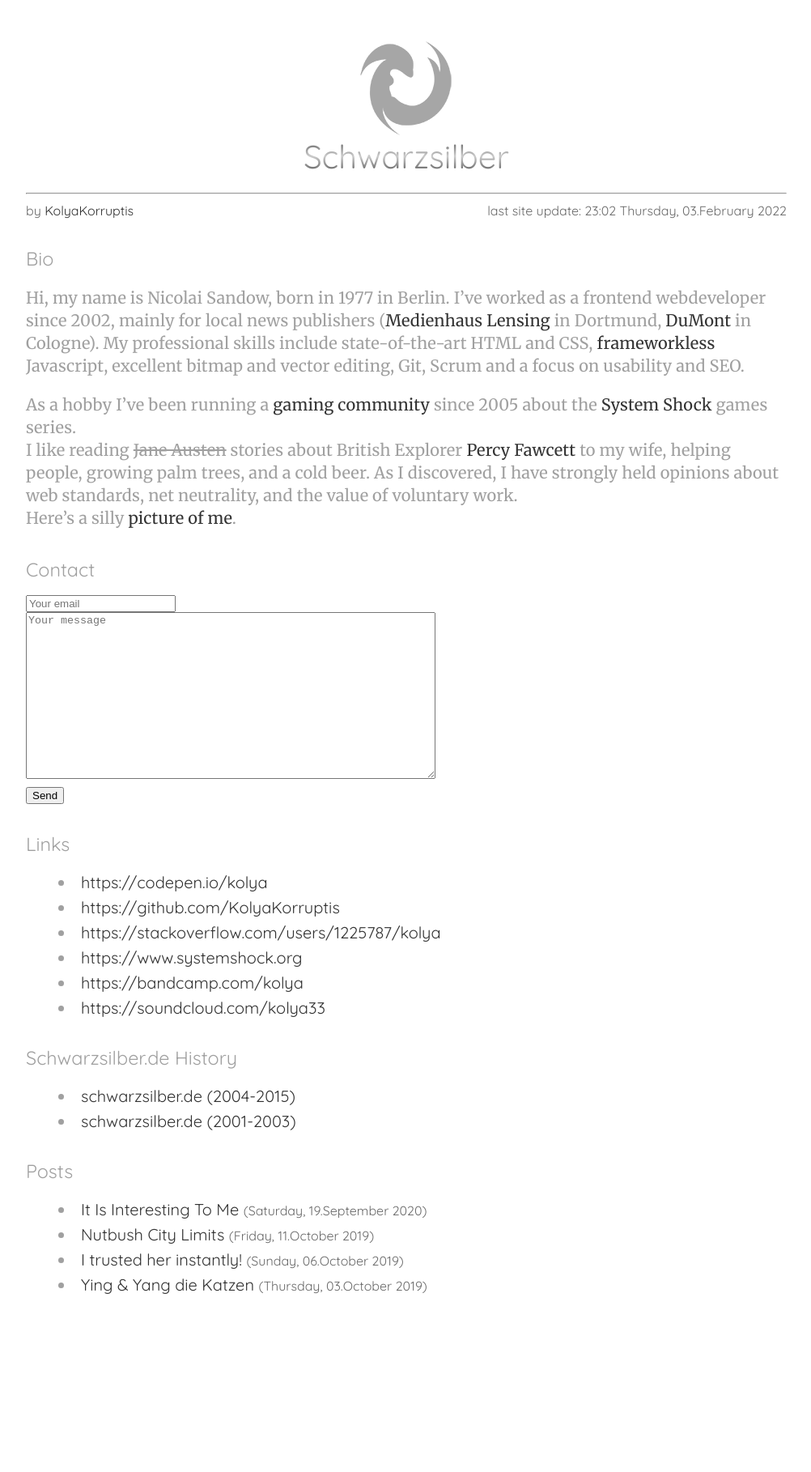
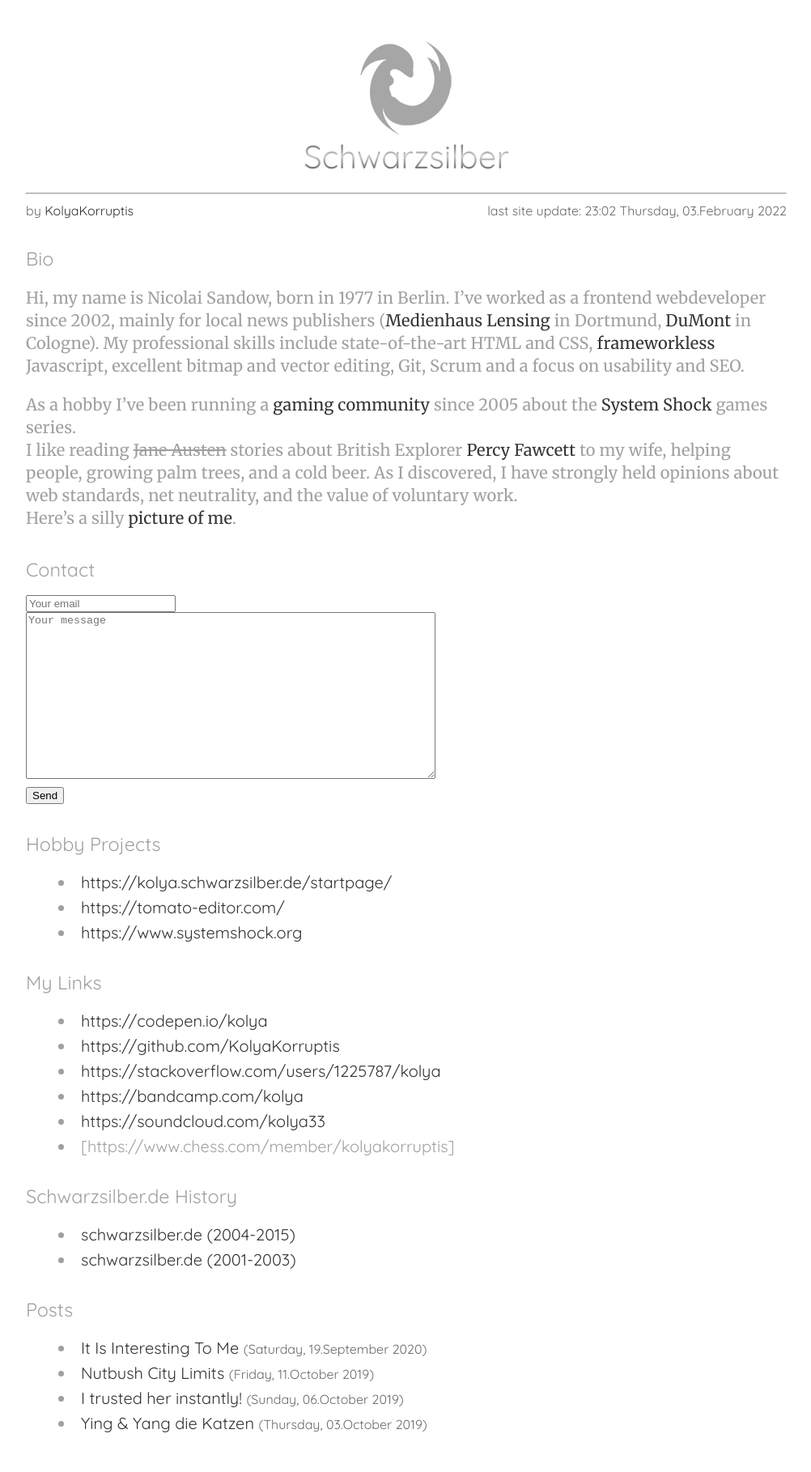
Before and after one commit to KolyaKorruptis/.github.io, a Jekyll site: the page built from index.md, in a window 1280 px wide. Shown: the whole page at 81% size, without its empty margins (138-1140 px from the left). Built offline with Jekyll 4.4.1, drawn with Linux system fonts in a browser that asks for light colours; our own code applies the rules of GitHub Pages for plain Markdown files; the repository's description, which GitHub fills in, is left out; before the commit the page ends 1647 px from its top, so only the background shows below that.

Commit message:
Update index.md

```diff
--- a/index.md
+++ b/index.md
@@ -13,14 +13,18 @@ Here's a silly [picture of me](/img/nicolai.jpg).
   <button type="submit">Send</button>
 </form>
 
-### Links
+### Hobby Projects
+- [https://kolya.schwarzsilber.de/startpage/](Browser Start Page)
+- [https://tomato-editor.com/](Tomato Editor)
+- [https://www.systemshock.org](Systemshock.org)
 
+### My Links
 - [https://codepen.io/kolya](https://codepen.io/kolya)
 - [https://github.com/KolyaKorruptis](https://github.com/KolyaKorruptis)
 - [https://stackoverflow.com/users/1225787/kolya](https://stackoverflow.com/users/1225787/kolya)
-- [https://www.systemshock.org](https://www.systemshock.org)
 - [https://bandcamp.com/kolya](https://bandcamp.com/kolya)
 - [https://soundcloud.com/kolya33](https://soundcloud.com/kolya33)
+- [https://www.chess.com/member/kolyakorruptis]
 
 ### Schwarzsilber.de History
 - [schwarzsilber.de (2004-2015)](http://www.schwarzsilber.de/swsi2015/)
```
